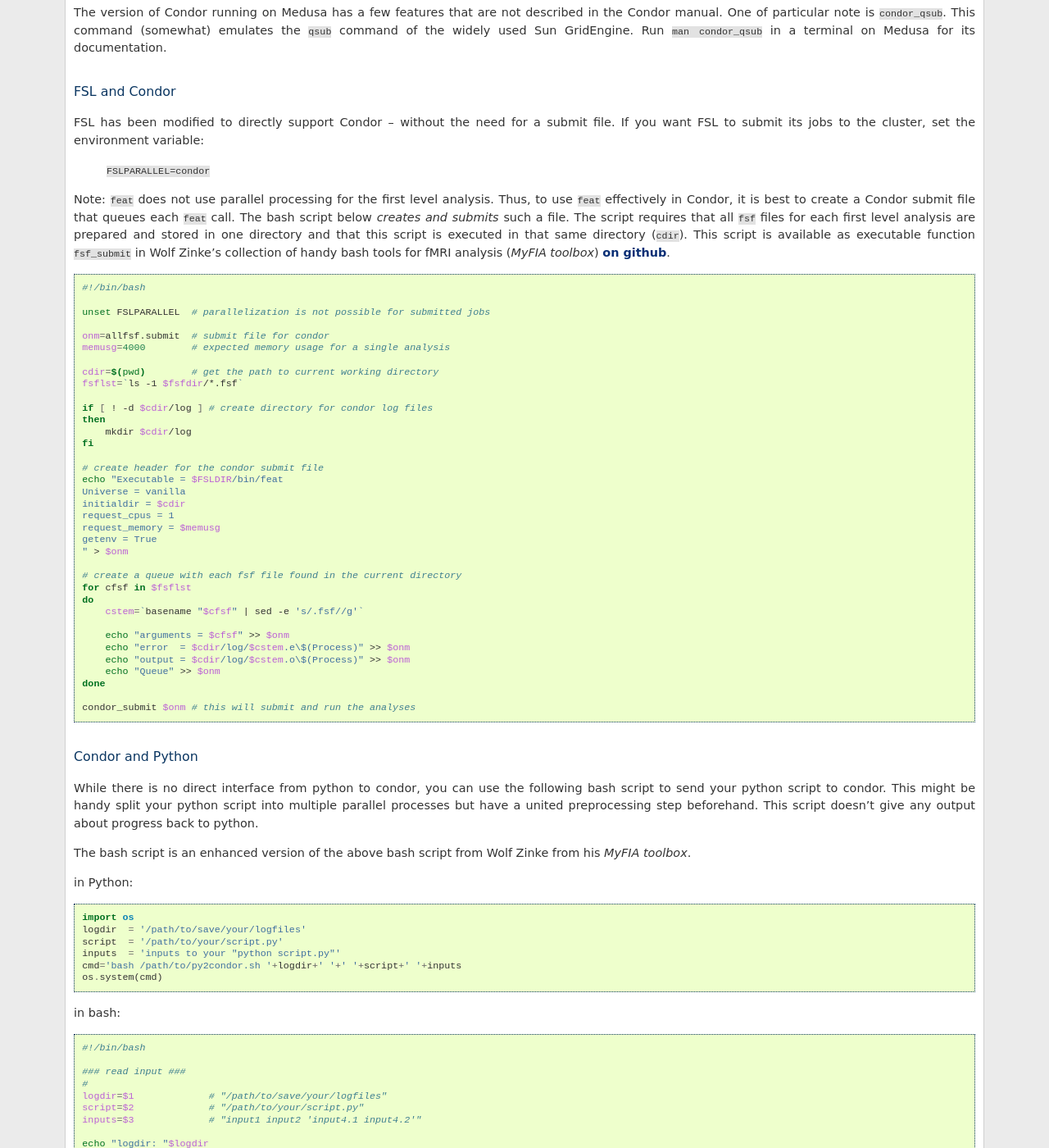
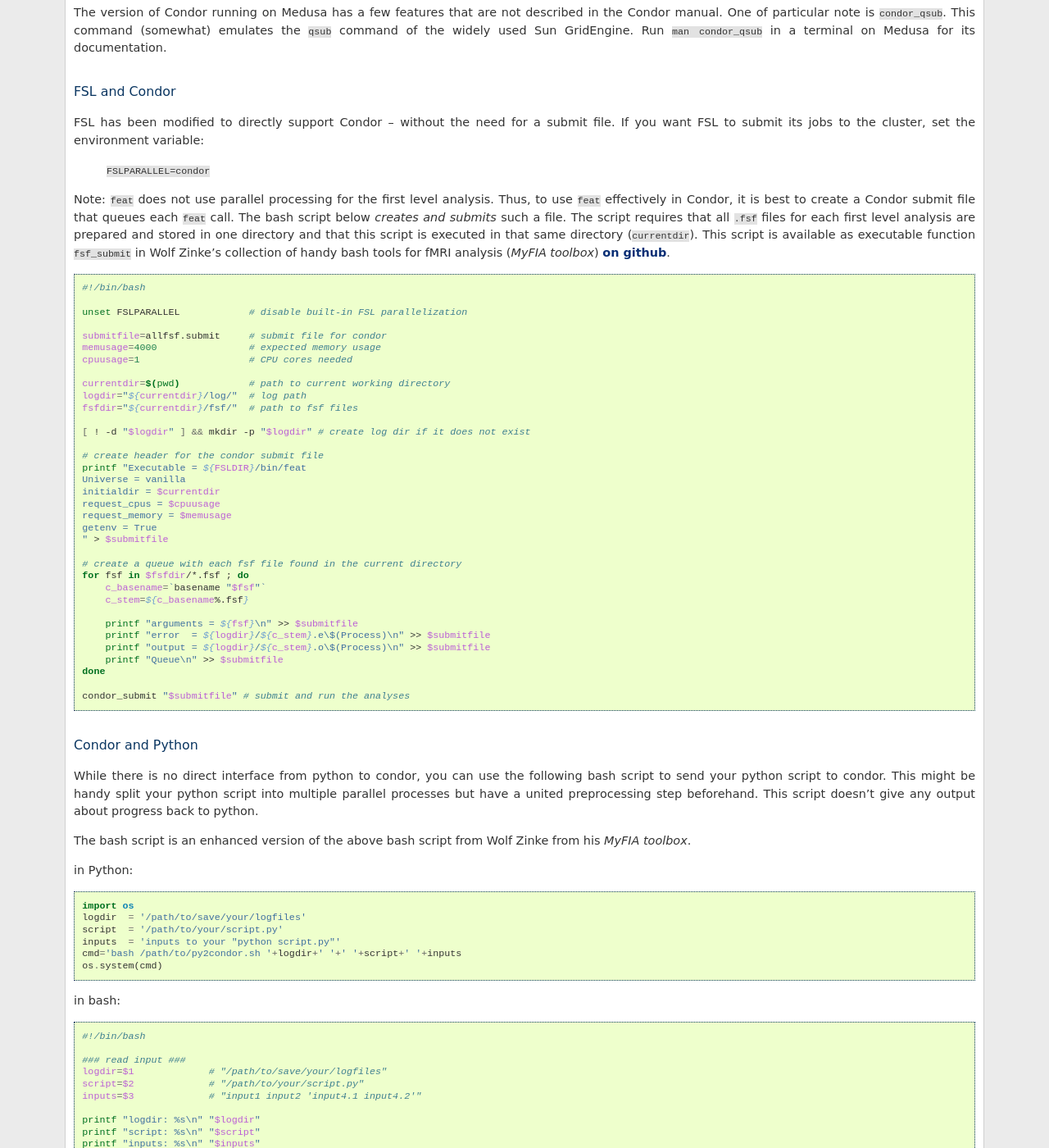
Before and after one commit to psychoinformatics-de/ipsy-docs, a Sphinx documentation site: the page built from source/userdoc/condor.rst, in a window 1280 px wide and 1400 px high, scrolled down 855 px. Shown: the whole window at 82% size. Built offline with Sphinx 7.4.7, drawn with Linux system fonts in a browser that asks for light colours; formulas are drawn with MathJax 3; some of the changed text lies outside the part shown.

Commit message:
Some cleanup of bash scripts
Untested, and I'm suspicious of the second script's correctness.

```diff
--- a/source/userdoc/condor.rst
+++ b/source/userdoc/condor.rst
@@ -70,9 +70,9 @@ environment variable:
 Note: ``feat`` does not use parallel processing for the first level analysis.
 Thus, to use ``feat`` effectively in Condor, it is best to create a Condor
 submit file that queues each ``feat`` call. The bash script below *creates and
-submits* such a file. The script requires that all ``fsf`` files for each first
+submits* such a file. The script requires that all ``.fsf`` files for each first
 level analysis are prepared and stored in one directory and that this script is
-executed in that same directory (``cdir``). This script is available as
+executed in that same directory (``currentdir``). This script is available as
 executable function ``fsf_submit`` in Wolf Zinke's collection of handy bash
 tools for fMRI analysis (*MyFIA toolbox*) `on github`_.
 
@@ -82,40 +82,39 @@ tools for fMRI analysis (*MyFIA toolbox*) `on github`_.
 
     #!/bin/bash
 
-    unset FSLPARALLEL  # parallelization is not possible for submitted jobs
+    unset FSLPARALLEL            # disable built-in FSL parallelization
 
-    onm=allfsf.submit  # submit file for condor
-    memusg=4000        # expected memory usage for a single analysis
+    submitfile=allfsf.submit     # submit file for condor
+    memusage=4000                # expected memory usage
+    cpuusage=1                   # CPU cores needed
 
-    cdir=$(pwd)        # get the path to current working directory
-    fsflst=`ls -1 $fsfdir/*.fsf`
+    currentdir=$(pwd)            # path to current working directory
+    logdir="${currentdir}/log/"  # log path
+    fsfdir="${currentdir}/fsf/"  # path to fsf files
 
-    if [ ! -d $cdir/log ] # create directory for condor log files
-    then
-        mkdir $cdir/log
-    fi
+    [ ! -d "$logdir" ] && mkdir -p "$logdir" # create log dir if it does not exist
 
     # create header for the condor submit file
-    echo "Executable = $FSLDIR/bin/feat
+    printf "Executable = ${FSLDIR}/bin/feat
     Universe = vanilla
-    initialdir = $cdir
-    request_cpus = 1
-    request_memory = $memusg
+    initialdir = $currentdir
+    request_cpus = $cpuusage
+    request_memory = $memusage
     getenv = True
-    " > $onm
+    " > $submitfile
 
     # create a queue with each fsf file found in the current directory
-    for cfsf in $fsflst
-    do
-        cstem=`basename "$cfsf" | sed -e 's/.fsf//g'`
+    for fsf in $fsfdir/*.fsf ; do
+        c_basename=`basename "$fsf"`
+        c_stem=${c_basename%.fsf}
 
-        echo "arguments = $cfsf" >> $onm
-        echo "error  = $cdir/log/$cstem.e\$(Process)" >> $onm
-        echo "output = $cdir/log/$cstem.o\$(Process)" >> $onm
-        echo "Queue" >> $onm
+        printf "arguments = ${fsf}\n" >> $submitfile
+        printf "error  = ${logdir}/${c_stem}.e\$(Process)\n" >> $submitfile
+        printf "output = ${logdir}/${c_stem}.o\$(Process)\n" >> $submitfile
+        printf "Queue\n" >> $submitfile
     done
 
-    condor_submit $onm # this will submit and run the analyses
+    condor_submit "$submitfile" # submit and run the analyses
 
 Condor and Python
 -----------------
@@ -147,50 +146,46 @@ in bash:
     #!/bin/bash
 
     ### read input ###
-    #
     logdir=$1             # "/path/to/save/your/logfiles"
     script=$2             # "/path/to/your/script.py"
     inputs=$3             # "input1 input2 'input4.1 input4.2'"
 
-    echo "logdir: "$logdir
-    echo "script: "$script
-    echo "inputs: "$inputs
+    printf "logdir: %s\n" "$logdir"
+    printf "script: %s\n" "$script"
+    printf "inputs: %s\n" "$inputs"
 
-    #______________________________________________________________________#
     ### general parameters ###
-    #unset FSLPARALLEL  # parallelization is not possible for submitted jobs
-    onm=pyAll2condor.submit  # submit file for condor
-    memusg=30000       # expected memory usage for a single analysis
-    req_cpus=2
+    unset FSLPARALLEL               # disable built-in FSL parallelization
+    submitfile=pyAll2condor.submit  # submit file for condor
+    memusg=30000                    # expected memory usage for a single analysis
+    cpuusage=2
     env="PYTHONPATH=/home/my/pythonpath/"
     initdir="/from/there/start/the/script"
 
-    # create directory for condor log files if not existing
-    mkdir -p $logdir
+    # create log dir if it does not exist
+    [ ! -d "$logdir" ] && mkdir -p "$logdir"
 
-    #______________________________________________________________________#
     ## create header for the condor submit file ###
-    echo "Executable = /usr/bin/python
+    printf "Executable = /usr/bin/python
     Universe = vanilla
     initialdir = $initdir
-    request_cpus = $req_cpus
+    request_cpus = $cpuusage
     request_memory = $memusg
     getenv = True
-    should_transfer_files = YES
     kill_sig = 2
     when_to_transfer_output = ON_EXIT_OR_EVICT
     environment = $env
-    " > $onm
+    " > $submitfile
     scriptpath="-- $script"
 
     input=$inputs
-    echo "Arguments = $scriptpath $input" >> $onm
-    echo "error  = $logdir/\$(PROCESS).\$(CLUSTER).err" >> $onm
-    echo "output = $logdir/\$(PROCESS).\$(CLUSTER).out" >> $onm
-    echo "log = $logdir/\$(PROCESS).\$(CLUSTER).log" >> $onm
-    echo "queue" >> $onm
+    printf "Arguments = $scriptpath $input" >> $submitfile
+    printf "error  = $logdir/\$(PROCESS).\$(CLUSTER).err" >> $submitfile
+    printf "output = $logdir/\$(PROCESS).\$(CLUSTER).out" >> $submitfile
+    printf "log = $logdir/\$(PROCESS).\$(CLUSTER).log" >> $submitfile
+    printf "queue" >> $submitfile
 
-    condor_submit $onm # this will submit and run the analyses
+    condor_submit "$submitfile" # submit and run the analyses
 
 
 Condor and Matlab
```
